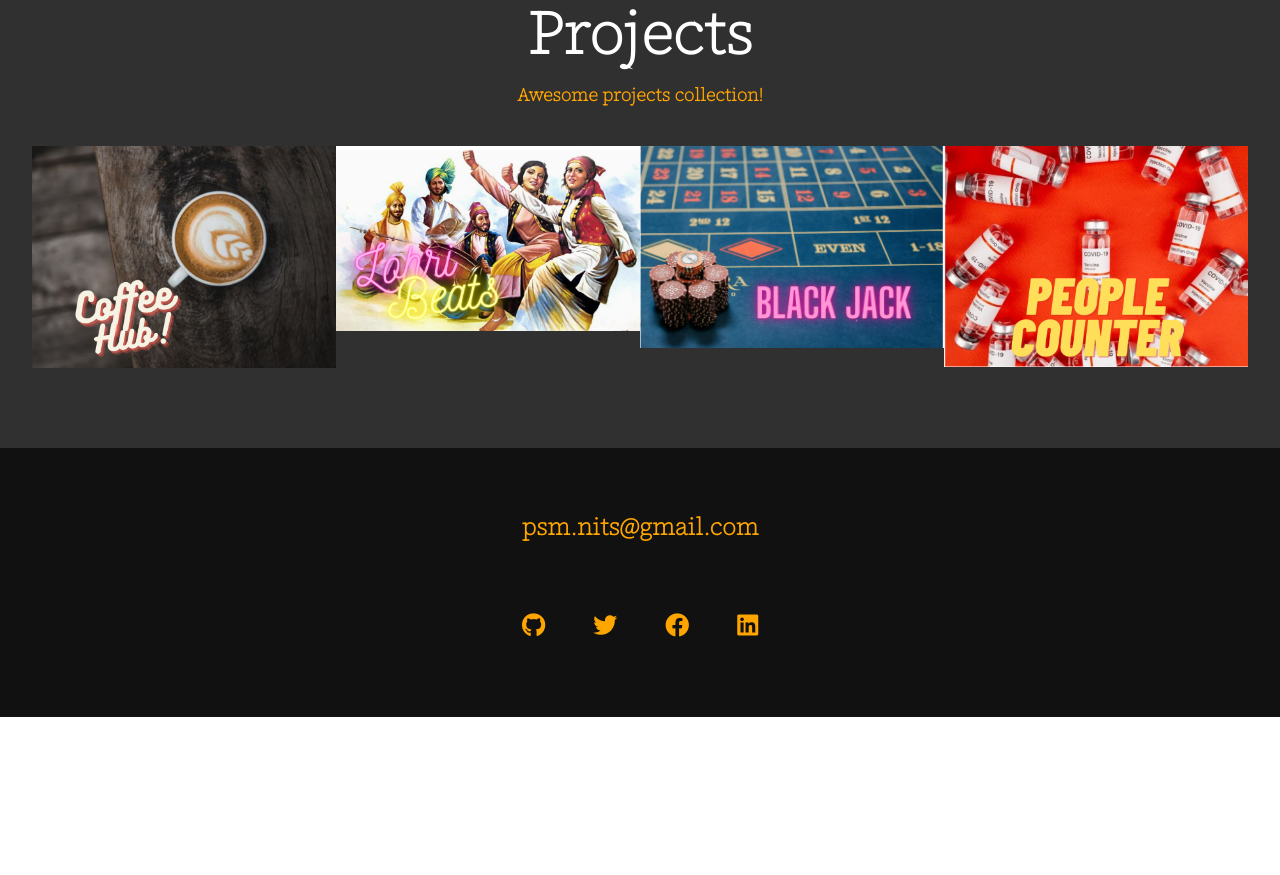
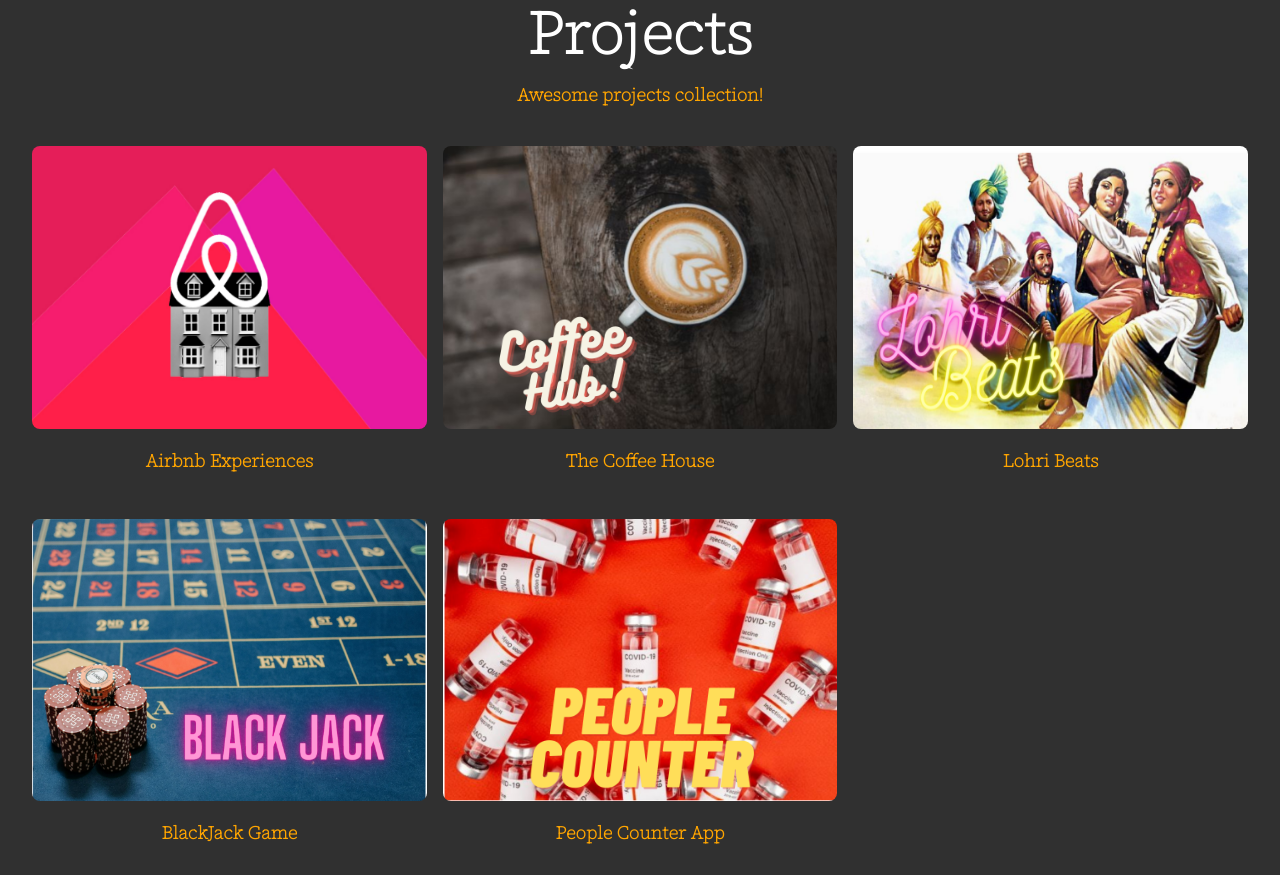
Before and after one commit to PrabhaShankar-23/port, a plain HTML site: page index.html in a window 1280 px wide. Shown: the part 1878-2753 px from the top of the page. Before the commit the page ends 2595 px from the top, so only its background shows below. Drawn offline with nearby package versions, Linux system fonts and the light colour scheme.

Commit message:
Air Bnb Experience app added

```diff
--- a/css/styles.css
+++ b/css/styles.css
@@ -399,6 +399,8 @@
 .portfolio {
   display: grid;
   grid-template-columns: repeat(auto-fit, minmax(300px, 1fr));
+  gap: 20px 1rem;
+
   /* We could have used repeat(3, 1fr) but we have used auto fit instead.
   Here 300px means min this much size should be there but it has to be 1fr per section. */
   /* we can set max-width here then we have to set the margin to 0 to maintain that. */
@@ -411,6 +413,15 @@
 
 .portfolio__img {
   transition: transform 750ms cubic-bezier(0.5, 1, 0.5, 1), opacity 250ms linear;
+  border-radius: .5rem;
+  width: 100%;
+  height: 80%;
+}
+.portfolio__block {
+  align-items: center;
+  /* background-color: var(--clr-accent); */
+  color: var(--clr-accent);
+
 }
 
 .portfolio__item:focus {
@@ -418,7 +429,7 @@
   z-index: 2;
 }
 .portfolio__img:hover,
-.portfolio__item:focus .portfolio__img {
+.portfolio__item:focus  {
   transform: scale(1.2);
   opacity: 0.5;
 }
--- a/index.html
+++ b/index.html
@@ -128,6 +128,22 @@
       <p class="section__subtitle--projects">Awesome projects collection!</p>
       <div class="portfolio">
         <!-- Portfolio item no 1 -->
+        <div class="portfolio__block">
+          <a
+            href="https://tranquil-lolly-18b477.netlify.app/"
+            target="_blank"
+            class="porfolio__item"
+          >
+            <img
+              src="./img/Airbnb logo.png"
+              alt="yoo image"
+              class="portfolio__img"
+            />
+          </a>
+          <p>Airbnb Experiences</p>
+          <!-- Portfolio item no 1 -->
+        </div>
+        <div class="portfolio__block">
           <a
             href="./COFFEE POINT/coffeeAddict.html"
             target="_blank"
@@ -135,6 +151,11 @@
           >
             <img src="./img/10.png" alt="yoo image" class="portfolio__img" />
           </a>
+          <p>The Coffee House</p>
+        </div>
+
+        <!-- Portfolio item no 2-->
+        <div class="portfolio__block">
           <a
             href="./Lohri_danceStudio/lohriBeats.html"
             class="porfolio__item"
@@ -142,6 +163,11 @@
           >
             <img src="./img/20.png" alt="yoo image" class="portfolio__img" />
           </a>
+          <p>Lohri Beats</p>
+        </div>
+
+        <!-- Portfolio item no 3 -->
+        <div class="portfolio__block">
           <a
             href="./BlackJack Casino/BlackJack.html"
             target="_blank"
@@ -149,6 +175,11 @@
           >
             <img src="./img/30.png" alt="yoo image" class="portfolio__img" />
           </a>
+          <p>BlackJack Game</p>
+        </div>
+
+        <!-- Portfolio item no 4 -->
+        <div class="portfolio__block">
           <a
             href="./Peoplecounter/peoplecounter.html"
             class="porfolio__item"
@@ -156,6 +187,8 @@
           >
             <img src="./img/40.png" alt="yoo image" class="portfolio__img" />
           </a>
+          <p>People Counter App</p>
+        </div>
       </div>
     </section>
 
```
Also changed, not shown: img/Airbnb logo.png (added). Lines whose indentation alone changed are shown as unchanged.
